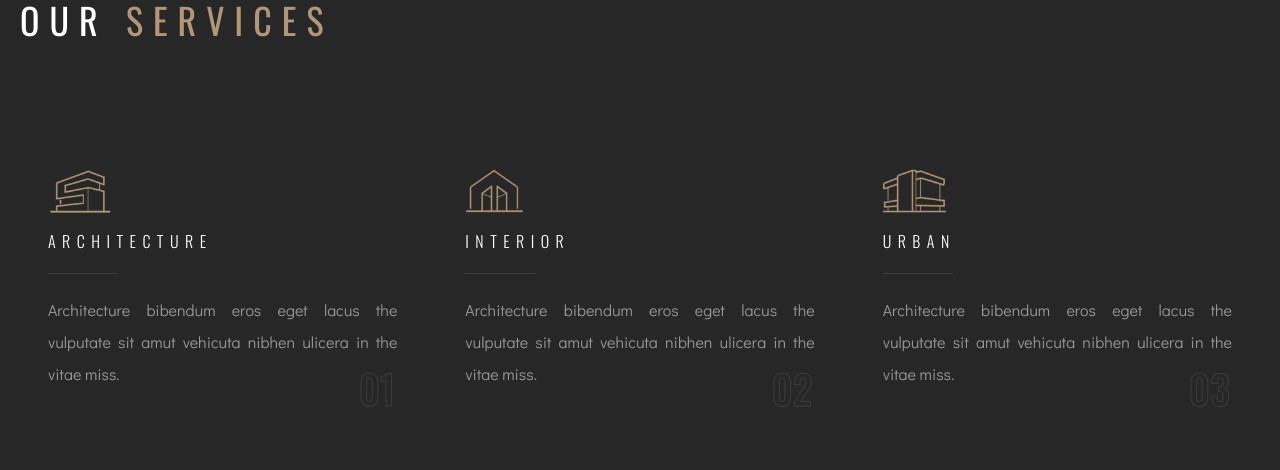
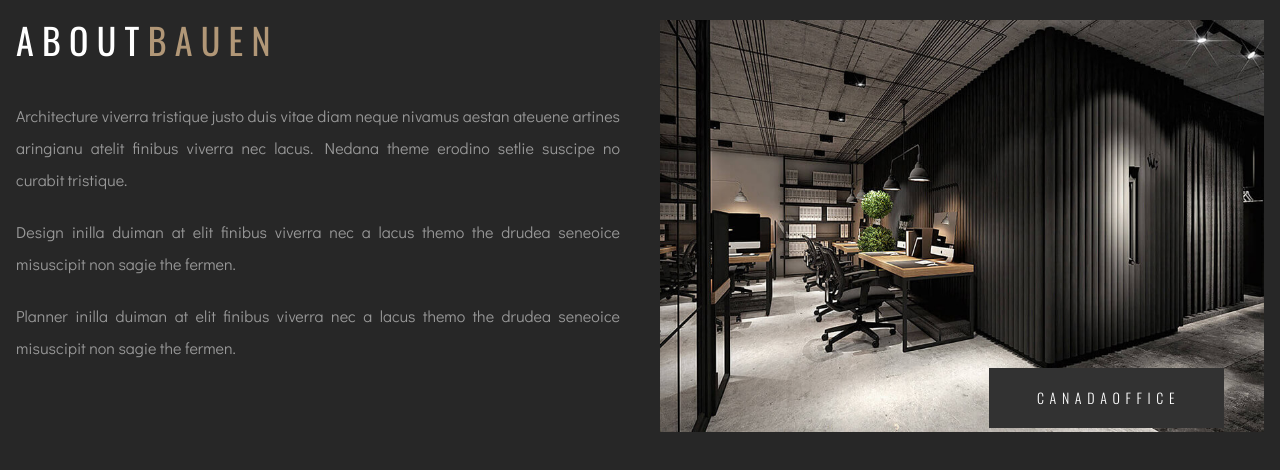
Before and after one commit to Rikir-M/Bauen-Architecture-Interior-Theme, a React (Vite) app: page / in a window 1280 px wide. Shown: the top 470 px of the page. Built offline with nearby package versions, Linux system fonts and the light colour scheme.

Commit message:
contact finished

```diff
--- a/src/App.jsx
+++ b/src/App.jsx
@@ -1,5 +1,6 @@
 // import React from 'react'
 import Navbar from './components/Navbar'
+import About from './pages/About'
 import Home from './pages/Home'
 import Services from './pages/Services'
 
@@ -8,7 +9,8 @@ const App = () => {
     <div className='selection:bg-selectionColor'>
       {/* <Navbar/>
       <Home/> */}
-      <Services/>
+      {/* <Services/> */}
+      <About/>
     </div>
   )
 }
--- a/src/pages/About.jsx
+++ b/src/pages/About.jsx
@@ -1,10 +1,32 @@
 import React from 'react'
+import canada from "../assets/images/canadaOffice.jpg"
 
 const About = () => {
   return (
-    <div>
-
-    </div>
+    <section className='about mt-5 '>
+      <div className='container mx-auto'>
+        <div className='grid grid-cols-1 md:grid-cols-2 text-headColor gap-10'>
+          <div>
+            <h1 className='font-Oswald mb-10  text-headColor text-4xl uppercase'>A b o u t <span className='text-secondary '> b a u e n</span></h1>
+            <p className='text-justify mb-5 text-textColor leading-8 '>
+              Architecture viverra tristique justo duis vitae diam neque nivamus aestan ateuene artines aringianu atelit finibus viverra nec lacus. Nedana theme erodino setlie suscipe no curabit tristique.
+            </p>
+            <p className='text-justify mb-5 text-textColor leading-8 '>
+              Design inilla duiman at elit finibus viverra nec a lacus themo the drudea seneoice misuscipit non sagie the fermen.
+            </p>
+            <p className='text-justify mb-5 text-textColor leading-8 '>
+              Planner inilla duiman at elit finibus viverra nec a lacus themo the drudea seneoice misuscipit non sagie the fermen.
+            </p>
+            </div>
+          <div className='relative'>
+            <img src={canada} className='hover:scale-95 transition-all duration-500' alt="" />
+            <button className='absolute bottom-1  text-sm right-10 uppercase px-12 py-5 font-Oswald font-light tracking-widest bg-boxColor'>
+              c a n a d a  o f f i c e
+            </button>
+            </div>
+        </div>
+      </div>
+   </section>
   )
 }
 
```
